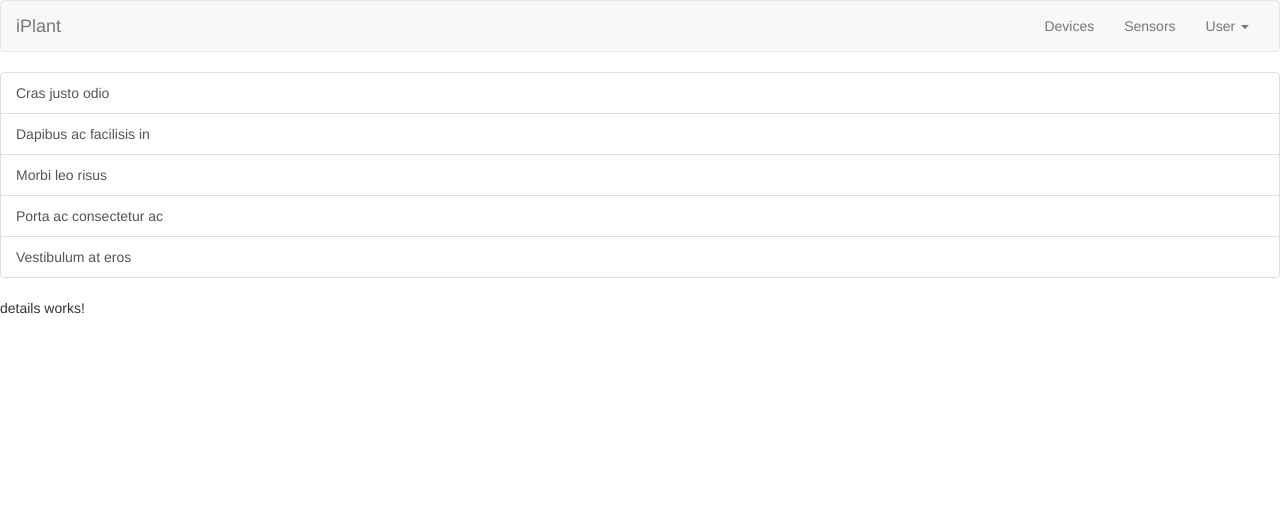
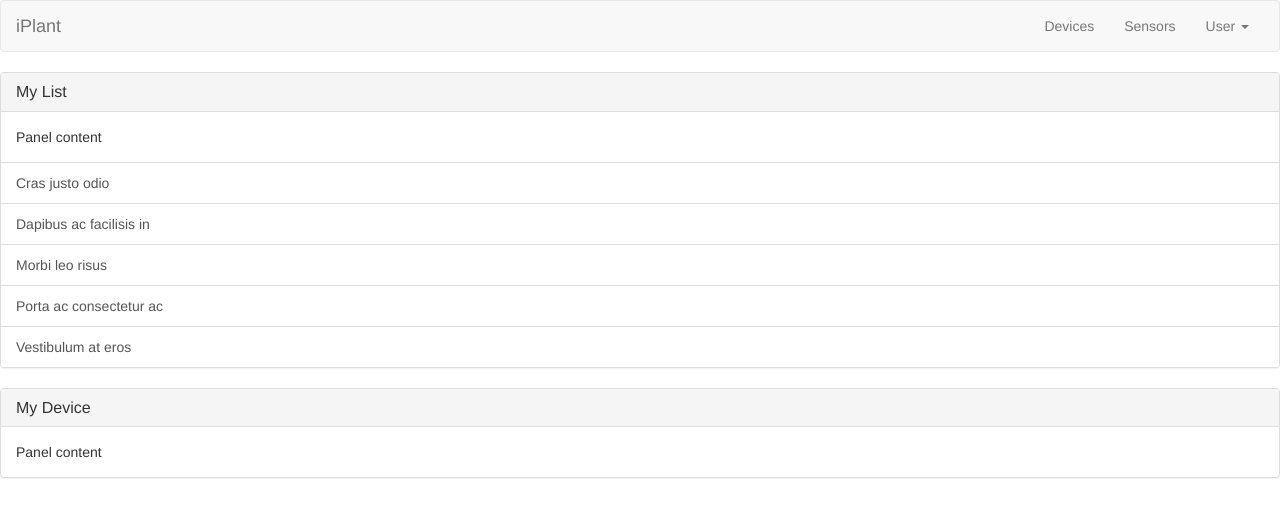
Before and after one commit to locke189/iplant-frontend, an Angular app in the folder iplant-frontend/: page / in a window 1280 px wide. Shown: the top 516 px of the page. Built offline with nearby package versions, Linux system fonts and the light colour scheme.

Commit message:
basic details + fixed list

```diff
--- a/iplant-frontend/src/app/shared/details/details.component.html
+++ b/iplant-frontend/src/app/shared/details/details.component.html
@@ -1,3 +1,8 @@
-<p>
-  details works!
-</p>
+<div class="panel panel-default">
+  <div class="panel-heading">
+    <h3 class="panel-title">My Device</h3>
+  </div>
+  <div class="panel-body">
+    Panel content
+  </div>
+</div>
--- a/iplant-frontend/src/app/shared/list/list.component.html
+++ b/iplant-frontend/src/app/shared/list/list.component.html
@@ -1,3 +1,10 @@
+<div class="panel panel-default">
+  <div class="panel-heading">
+    <h3 class="panel-title">My List</h3>
+  </div>
+  <div class="panel-body">
+    Panel content
+  </div>
   <div class="list-group">
     <a href="#" class="list-group-item">
       Cras justo odio
@@ -7,3 +14,4 @@
     <a href="#" class="list-group-item">Porta ac consectetur ac</a>
     <a href="#" class="list-group-item">Vestibulum at eros</a>
   </div>
+</div>
```
Lines whose indentation alone changed are shown as unchanged.
